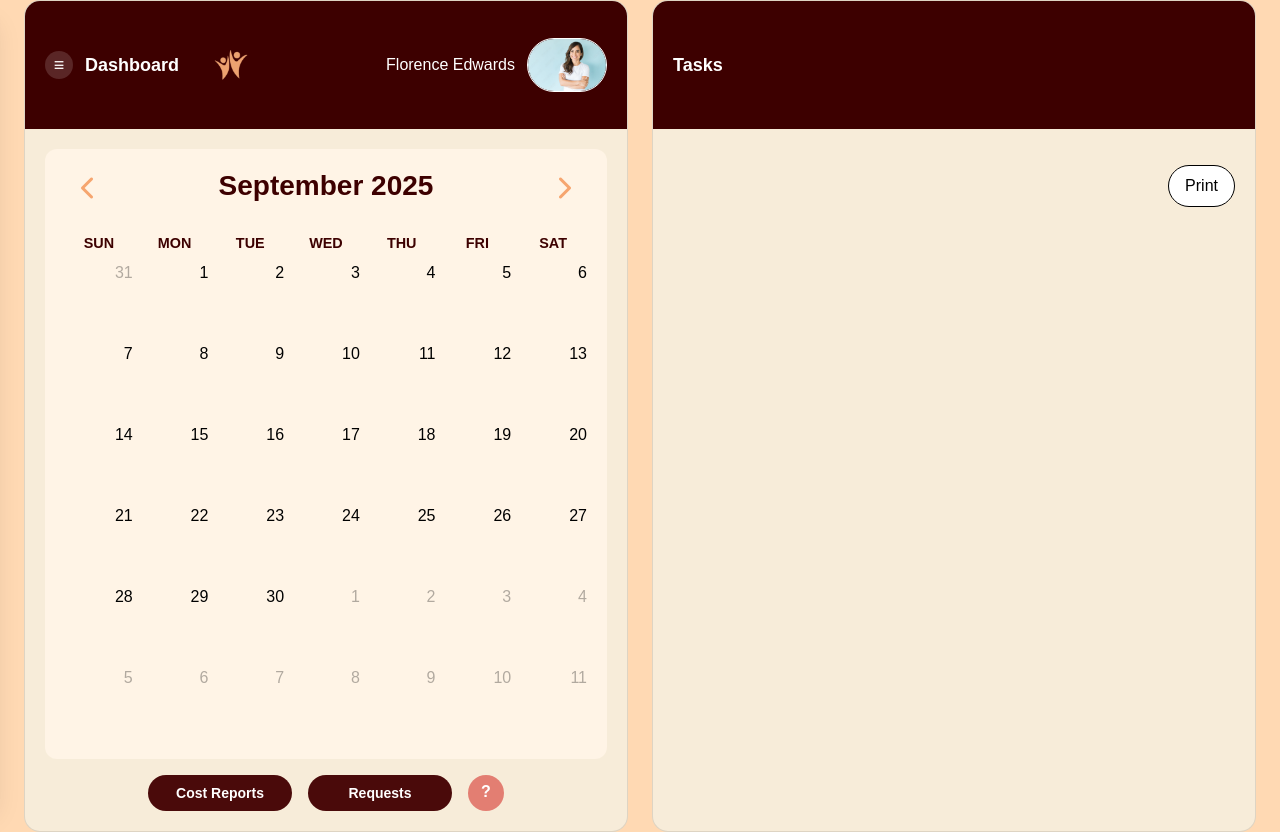
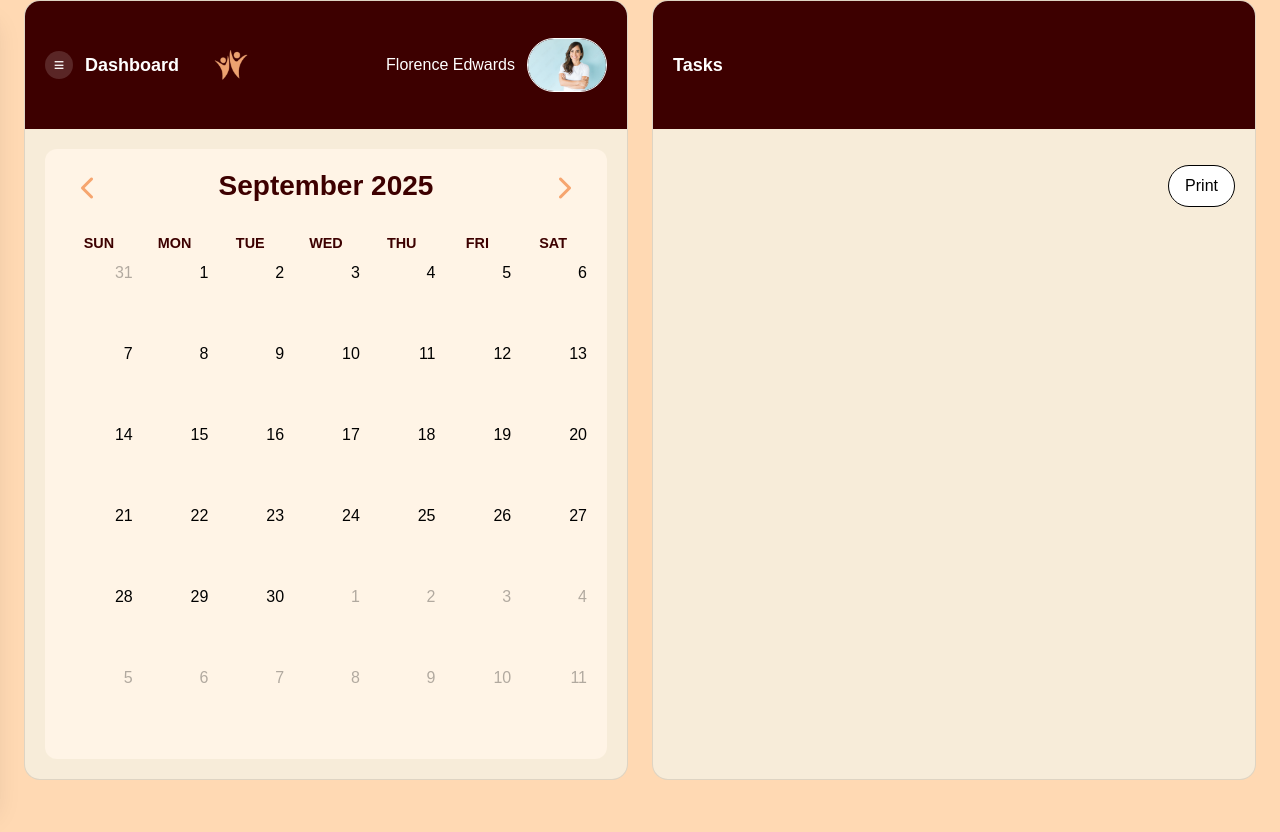
Before and after one commit to 404-Project-Not-Found/Scheduling-of-Care, a Next.js app: page /dashboard in a window 1280 px wide. After the commit the page ends 800 px from the top, so only its background shows below. Built offline with nearby package versions, Linux system fonts and the light colour scheme.

Commit message:
feat(Pills): Removing Pills

```diff
--- a/src/components/calendar/CalendarPanel.tsx
+++ b/src/components/calendar/CalendarPanel.tsx
@@ -1,13 +1,13 @@
 "use client";
 
 import CalendarView from "./CalendarView";
-import CalendarPills from "./CalendarPills";
+// import CalendarPills from "./CalendarPills";
 
 export default function CalendarPanel() {
   return (
     <>
       <CalendarView height="auto" />
-      <CalendarPills requestsCount={1} />
+      {/* <CalendarPills requestsCount={1} /> */}
     </>
   );
 }
```
